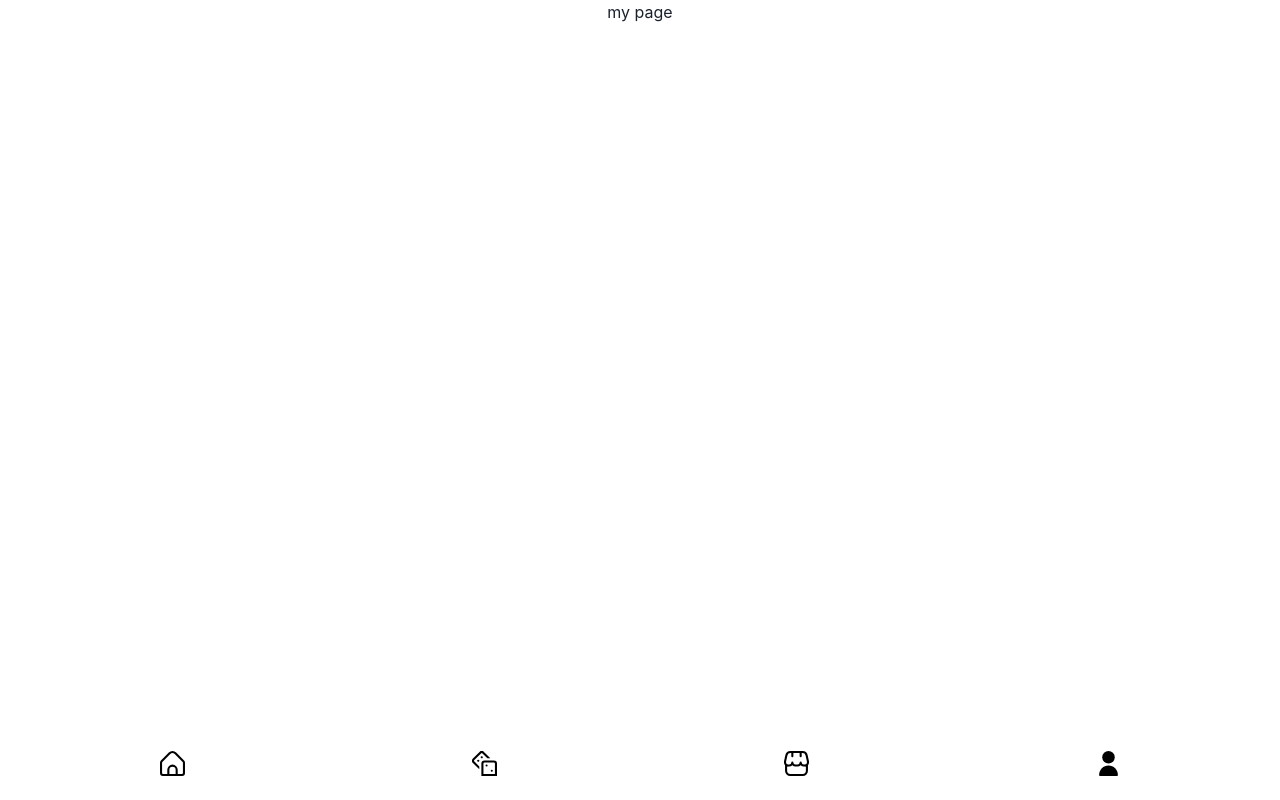
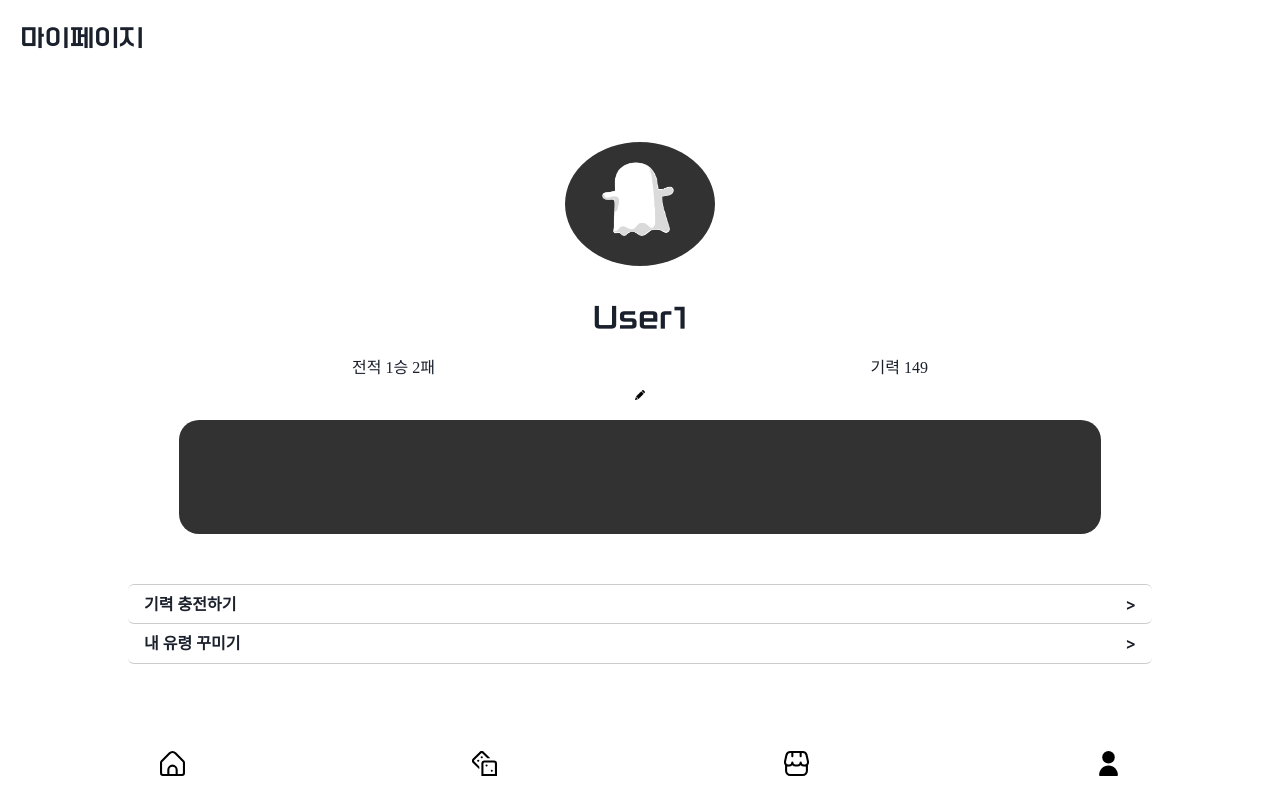
Before and after one commit to flow4camp/flow4-front, a React (Create React App) app: page /mypage in a window 1280 px wide. Built offline with nearby package versions, Linux system fonts and the light colour scheme; a web font is replaced by a local one.

Commit message:
feat: 마이페이지 레이아웃

```diff
--- a/src/pages/MyPage.tsx
+++ b/src/pages/MyPage.tsx
@@ -1,10 +1,118 @@
-import NavBar from "../components/NavBar";
-import Layout from '../components/layout';
+import {
+  Center,
+  Image,
+  Text,
+  Input,
+  Box,
+  Button,
+  Flex,
+  useTheme,
+} from "@chakra-ui/react";
+import Layout from "../components/layout";
 
 function MyPage() {
+  const theme = useTheme();
+
   return (
     <Layout>
-      my page
+      <Box w="100%">
+        <Text
+          w="fit-content"
+          p={3}
+          m={2}
+          fontSize="2xl"
+          style={{ fontFamily: "Font-Title" }}
+        >
+          마이페이지
+        </Text>
+      </Box>
+      <Flex
+        direction="column"
+        justify="center"
+        align="center"
+        width="100%"
+        height="90%"
+      >
+        <Flex
+          direction="column"
+          justify="center"
+          align="center"
+          width="90%"
+          height="60%"
+        >
+          <Flex
+            justify="center"
+            align="center"
+            style={{
+              backgroundColor: theme.colors.ziha_charcoal,
+              width: "150px",
+              height: "150px",
+              borderRadius: "50%",
+            }}
+          >
+            <Image
+              src={require("../assets/ghost-basic-0.png")}
+              w="100px"
+              h="100px"
+              m={3}
+            />
+          </Flex>
+
+          <Flex justify="space-between" style={{ marginTop: "30px" }}>
+            <Text
+              fontSize="3xl"
+              fontWeight="bold"
+              style={{ fontFamily: "Font-Title", alignSelf: "center" }}
+            >
+              User1
+            </Text>
+          </Flex>
+          <Flex
+            style={{ width: "50%", marginTop: "15px" }}
+            justify="space-between"
+          >
+            <Text style={{ fontFamily: "Font-content" }}>전적 1승 2패</Text>
+            <Text style={{ fontFamily: "Font-content" }}>기력 149</Text>
+          </Flex>
+          <Button style={{ backgroundColor: "transparent" }}>
+            <Image src="/icons/edit.png" w="10px" />
+          </Button>
+          <div
+            style={{
+              borderRadius: "20px",
+              height: "150px",
+              width: "80%",
+              marginTop: "10px",
+              backgroundColor: theme.colors.ziha_charcoal,
+            }}
+          ></div>
+        </Flex>
+        <Flex direction="column" style={{ width: "80%", marginTop: "50px" }}>
+          <Button
+            style={{
+              display: "flex",
+              justifyContent: "space-between",
+              backgroundColor: "transparent",
+              borderTop: "1px solid #ccc",
+              borderBottom: "1px solid #ccc",
+            }}
+          >
+            <Text>기력 충전하기</Text>
+            <Text>&gt;</Text>
+          </Button>
+          <Button
+            style={{
+              display: "flex",
+              justifyContent: "space-between",
+              backgroundColor: "transparent",
+              borderBottom: "1px solid #ccc",
+            }}
+          >
+            <Text>내 유령 꾸미기</Text>
+            <Text>&gt;</Text>
+          </Button>
+        </Flex>
+      </Flex>
     </Layout>
   );
 }
```
Also changed, not shown: public/icons/edit.png (added).
